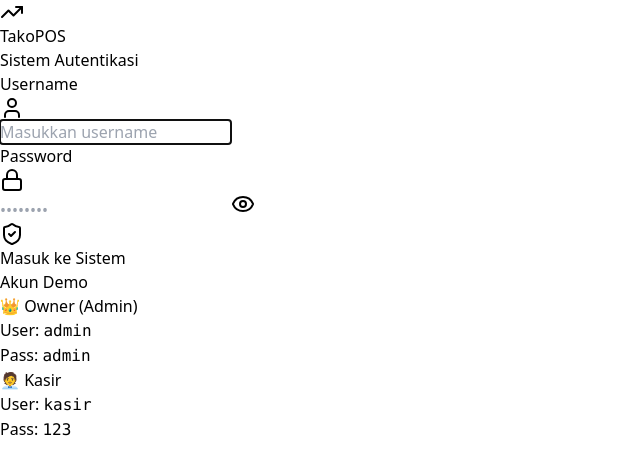
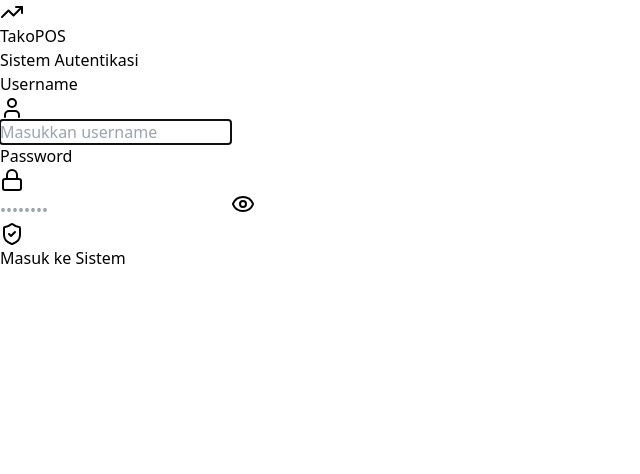
Before and after one commit to rickv-max/postembakau, a React (Vite) app: page / in a window 1280 px wide. Shown: the top 474 px of the page, without its empty margins (0-640 px from the left). Built offline with nearby package versions, Linux system fonts and the light colour scheme.

Commit message:
Remove demo account details from App component
Removed demo account information section from the UI.

```diff
--- a/src/App.jsx
+++ b/src/App.jsx
@@ -393,21 +393,7 @@ export default function App() {
               </button>
             </form>
 
-            <div className="mt-6 md:mt-8 bg-amber-50 p-3 md:p-4 rounded-xl border border-amber-100">
-              <p className="text-[10px] text-amber-800 font-bold uppercase tracking-widest text-center mb-2 md:mb-3">Akun Demo</p>
-              <div className="grid grid-cols-2 gap-2 md:gap-3 text-xs font-medium text-amber-900">
-                <div className="bg-white/60 p-2 rounded-lg text-center">
-                  <p className="font-bold mb-1">👑 Owner (Admin)</p>
-                  <p>User: <code className="bg-amber-200/50 px-1 rounded font-bold">admin</code></p>
-                  <p>Pass: <code className="bg-amber-200/50 px-1 rounded font-bold">admin</code></p>
-                </div>
-                <div className="bg-white/60 p-2 rounded-lg text-center">
-                  <p className="font-bold mb-1">🧑‍💼 Kasir</p>
-                  <p>User: <code className="bg-amber-200/50 px-1 rounded font-bold">kasir</code></p>
-                  <p>Pass: <code className="bg-amber-200/50 px-1 rounded font-bold">123</code></p>
-                </div>
-              </div>
-            </div>
+
           </div>
 
           {toast && (
```
